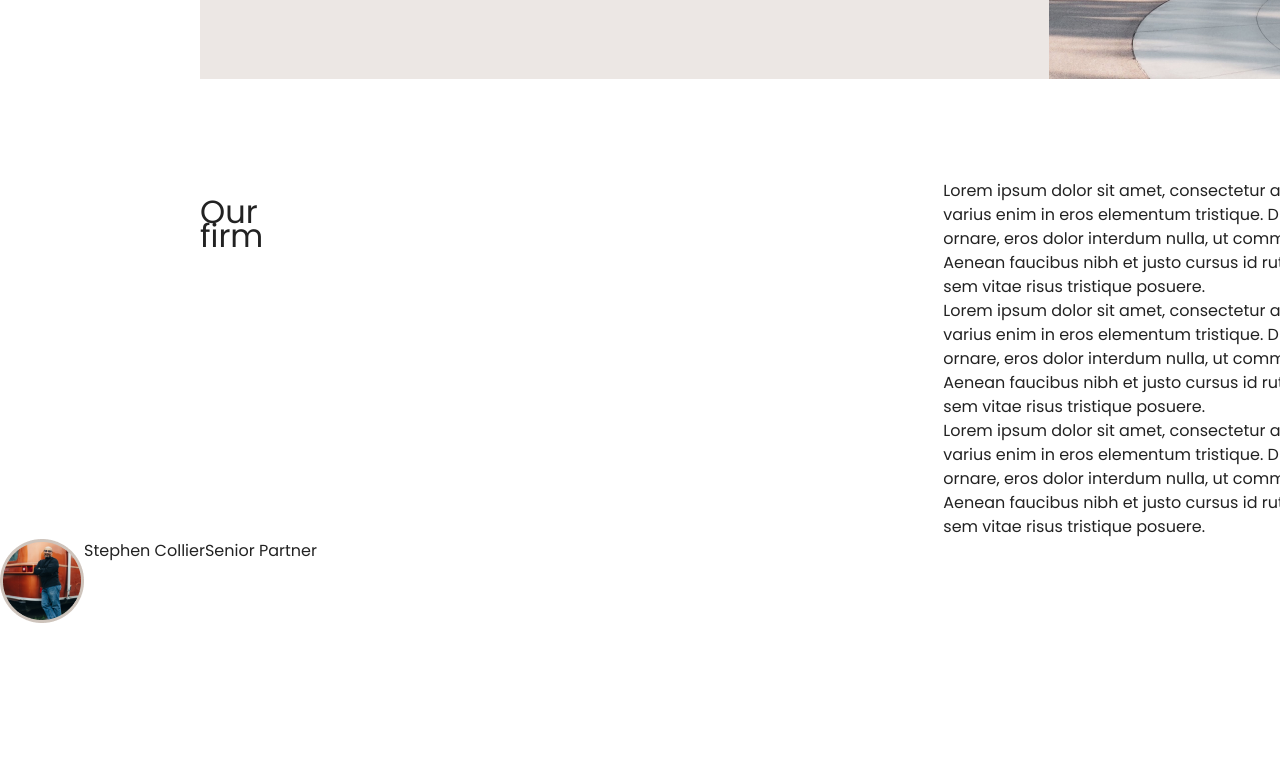
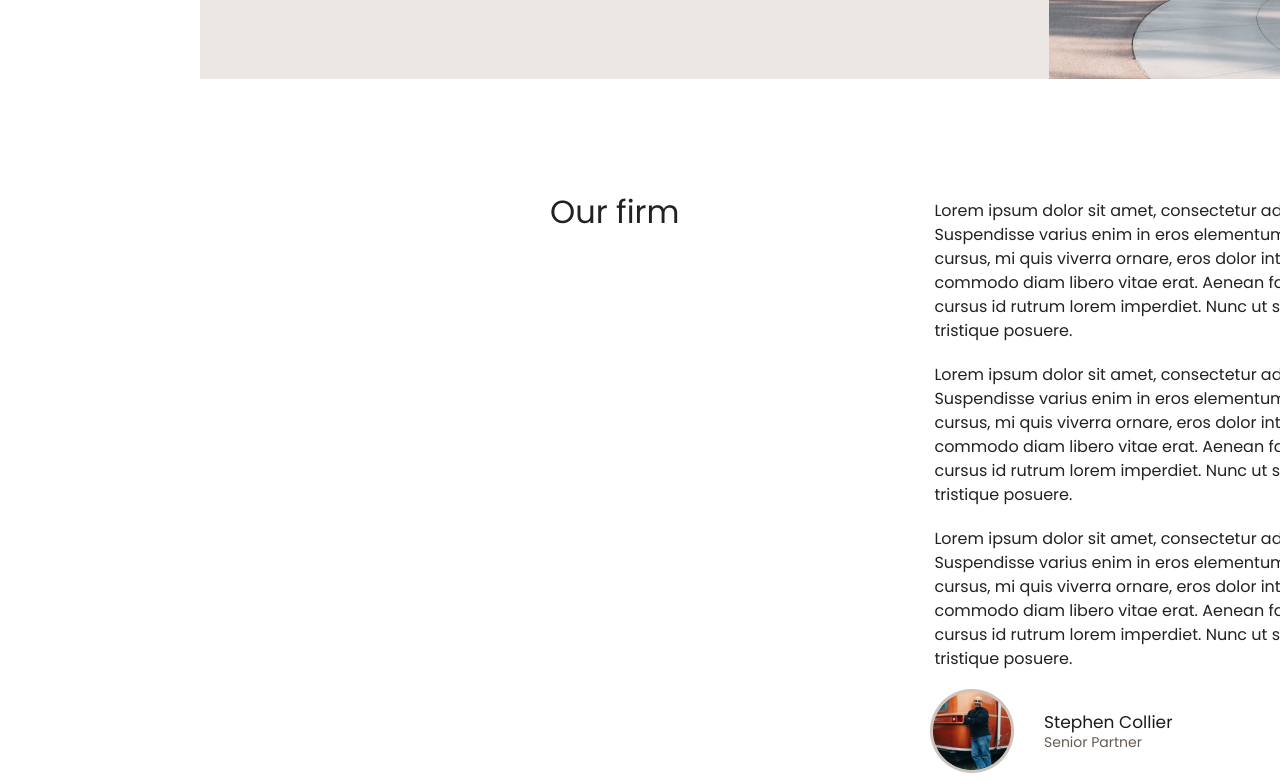
Before and after one commit to VladislavUstinov228/practica, a plain HTML site: page index.html in a window 1280 px wide. Shown: the part 731-1511 px from the top of the page. Before the commit the page ends 1354 px from the top, so only its background shows below. Drawn offline with Linux system fonts and the light colour scheme.

Commit message:
кнопка и размер цвета бэка

```diff
--- a/css/base.css
+++ b/css/base.css
@@ -147,24 +147,64 @@ button {
   padding-left: 240px;
 }
 .div_firm {
+  display: inline-block;
+  min-width: 550px;
 }
 .container3 {
   display: flex;
   max-width: 1450px;
   max-height: 1000px;
+  min-width: 550px;
   padding: 0 100px;
   margin: 0 auto;
   margin-left: 100px;
 }
 .our {
-  width: 134px;
+  display: inline-block;
+  padding-left: 350px;
+  text-align: left;
+  max-width: 515px;
 }
 .random {
+  min-width: 515px;
 }
 .random-text {
-  width: 1259px;
-  padding-left: 680px;
+  padding-top: 20px;
+  width: 700px;
+  padding-left: 255px;
 }
 .icon_steve {
   display: flex;
+  padding-left: 930px;
+  padding-top: 18px;
 }
+.firm {
+  max-width: 1259px;
+}
+.Lorem {
+  min-width: 515px;
+}
+.FIO {
+  min-width: 515px;
+}
+.name {
+  max-width: 1000px;
+  padding-left: 30px;
+  padding-top: 20px;
+  font-family: "Poppins";
+  font-style: normal;
+  font-weight: 400;
+  font-size: 17px;
+  line-height: 26px;
+  color: #1b1a1a;
+}
+.rank {
+  max-width: 1000px;
+  padding-left: 30px;
+  font-family: "Poppins";
+  font-style: normal;
+  font-weight: 400;
+  font-size: 14px;
+  line-height: 14px;
+  color: #645c55;
+}
--- a/index.html
+++ b/index.html
@@ -72,23 +72,25 @@
     </div>
     <div class="div_firm">
       <div class="container3">
-        <div class="our"><h1>Our firm</h1></div>
+        <div class="our"><h1 class="firm">Our firm</h1></div>
         <ul class="random">
           <li class="random-text">
-            <p>Lorem ipsum dolor sit amet, consectetur adipiscing elit. Suspendisse varius enim in eros elementum tristique. Duis cursus, mi quis viverra ornare, eros dolor interdum nulla, ut commodo diam libero vitae erat. Aenean faucibus nibh et justo cursus id rutrum lorem imperdiet. Nunc ut sem vitae risus tristique posuere.</p>
+            <p class="Lorem">Lorem ipsum dolor sit amet, consectetur adipiscing elit. Suspendisse varius enim in eros elementum tristique. Duis cursus, mi quis viverra ornare, eros dolor interdum nulla, ut commodo diam libero vitae erat. Aenean faucibus nibh et justo cursus id rutrum lorem imperdiet. Nunc ut sem vitae risus tristique posuere.</p>
           </li>
           <li class="random-text">
-            <p>Lorem ipsum dolor sit amet, consectetur adipiscing elit. Suspendisse varius enim in eros elementum tristique. Duis cursus, mi quis viverra ornare, eros dolor interdum nulla, ut commodo diam libero vitae erat. Aenean faucibus nibh et justo cursus id rutrum lorem imperdiet. Nunc ut sem vitae risus tristique posuere.</p>
+            <p class="Lorem">Lorem ipsum dolor sit amet, consectetur adipiscing elit. Suspendisse varius enim in eros elementum tristique. Duis cursus, mi quis viverra ornare, eros dolor interdum nulla, ut commodo diam libero vitae erat. Aenean faucibus nibh et justo cursus id rutrum lorem imperdiet. Nunc ut sem vitae risus tristique posuere.</p>
           </li>
           <li class="random-text">
-            <p>Lorem ipsum dolor sit amet, consectetur adipiscing elit. Suspendisse varius enim in eros elementum tristique. Duis cursus, mi quis viverra ornare, eros dolor interdum nulla, ut commodo diam libero vitae erat. Aenean faucibus nibh et justo cursus id rutrum lorem imperdiet. Nunc ut sem vitae risus tristique posuere.</p>
+            <p class="Lorem">Lorem ipsum dolor sit amet, consectetur adipiscing elit. Suspendisse varius enim in eros elementum tristique. Duis cursus, mi quis viverra ornare, eros dolor interdum nulla, ut commodo diam libero vitae erat. Aenean faucibus nibh et justo cursus id rutrum lorem imperdiet. Nunc ut sem vitae risus tristique posuere.</p>
           </li>
         </ul>
       </div>
       <div class="icon_steve">
         <img src="./images/stephen-collier.png" alt="">
-        <p>Stephen Collier</p>
-        <p>Senior Partner</p>
+        <div class="FIO">
+        <p class="name">Stephen Collier</p>
+        <p class="rank">Senior Partner</p>
+      </div>
       </div>
     </div>
   </body>
```
